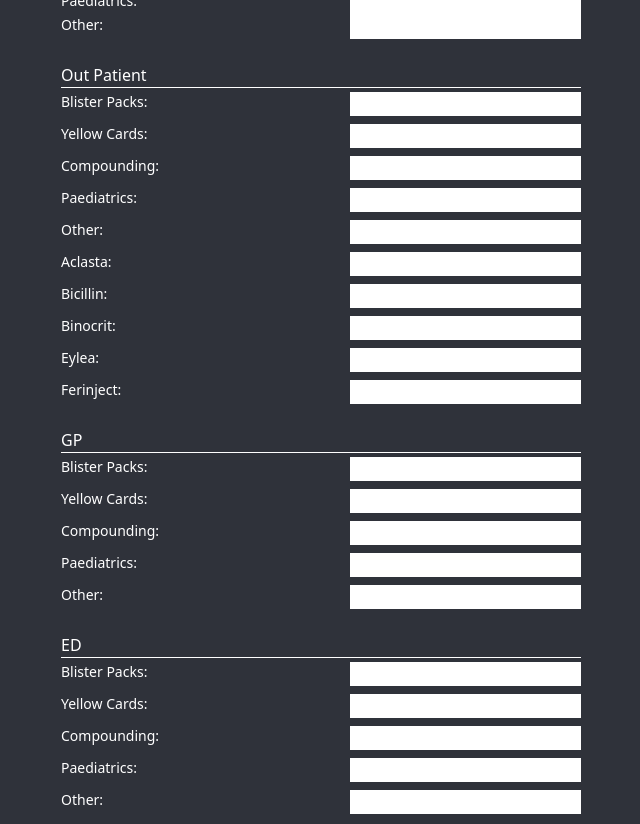
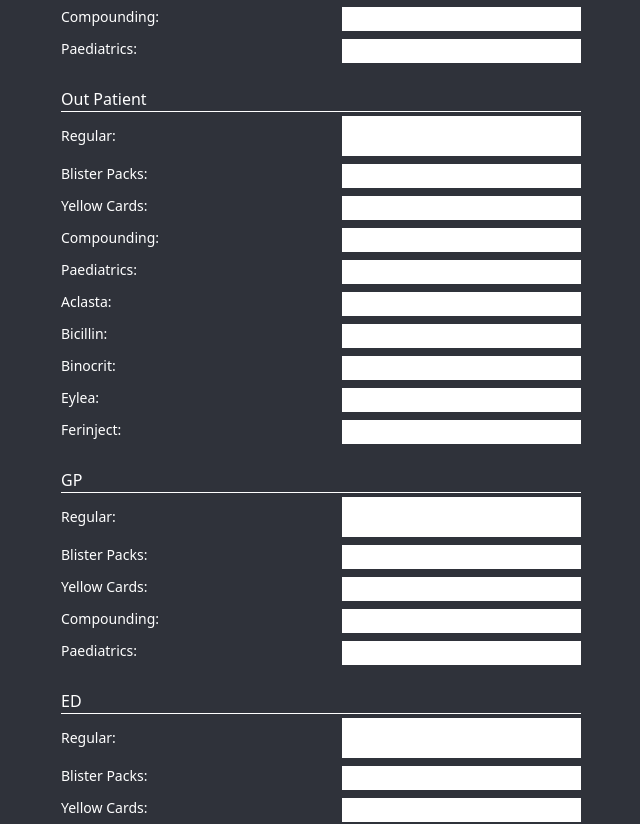
Before and after one commit to KarlGilden/apoteo, a Next.js app: page /new-log in a window 1280 px wide. Shown: the part 300-1124 px from the top of the page, without its empty margins (319-959 px from the left). Built offline with nearby package versions, Linux system fonts and the light colour scheme.

Commit message:
minor ui changes

```diff
--- a/pages/new-log.tsx
+++ b/pages/new-log.tsx
@@ -136,7 +136,6 @@ const NewLog = () => {
             className='bg-transparent text-white text-xl'
             type="date"
             onChange={(e)=>setLogObj({ ...logObj, date: e.target.value })}
-
             />
         </div>
         <div className='p-3'></div>
@@ -147,28 +146,29 @@ const NewLog = () => {
                         <div>
                             <p className='text-white'>Discharge</p>
                             <hr className='text-white mb-1' />
+                            <div className='flex justify-between w-full sm:w-full items-center'>
+                                <label className='text-sm text-white' htmlFor="">Regular:</label>
+                                <input className='py-2 px-1' type="number" onChange={(e)=>{setData({...data, discharge: {...data.discharge, other: parseInt(e.target.value)}})}}/>
+                            </div>
+                            <div className='p-1'></div>
                             <div className='flex justify-between w-full sm:w-full'>
                                 <label className='text-sm text-white' htmlFor="">Blister Packs:</label>
-                                <input type="number" onChange={(e)=>{setData({...data, discharge: {...data.discharge, blisterPacks: parseInt(e.target.value)}})}}/>
+                                <input className='px-1' type="number" onChange={(e)=>{setData({...data, discharge: {...data.discharge, blisterPacks: parseInt(e.target.value)}})}}/>
                             </div>
                             <div className='p-1'></div>
                             <div className='flex justify-between w-full sm:w-full'>
                                 <label className='text-sm text-white' htmlFor="">Yellow Cards:</label>
-                                <input type="number" onChange={(e)=>{setData({...data, discharge: {...data.discharge, yellowCards: parseInt(e.target.value)}})}}/>
+                                <input className='px-1' type="number" onChange={(e)=>{setData({...data, discharge: {...data.discharge, yellowCards: parseInt(e.target.value)}})}}/>
                             </div>
                             <div className='p-1'></div>
                             <div className='flex justify-between w-full sm:w-full'>
                                 <label className='text-sm text-white' htmlFor="">Compounding:</label>
-                                <input type="number" onChange={(e)=>{setData({...data, discharge: {...data.discharge, compounding: parseInt(e.target.value)}})}}/>
+                                <input className='px-1' type="number" onChange={(e)=>{setData({...data, discharge: {...data.discharge, compounding: parseInt(e.target.value)}})}}/>
                             </div>
                             <div className='p-1'></div>
                             <div className='flex justify-between w-full sm:w-full'>
                                 <label className='text-sm text-white' htmlFor="">Paediatrics:</label>
-                                <input type="number" onChange={(e)=>{setData({...data, discharge: {...data.discharge, paediatric: parseInt(e.target.value)}})}}/>
-                            </div>
-                            <div className='flex justify-between w-full sm:w-full'>
-                                <label className='text-sm text-white' htmlFor="">Other:</label>
-                                <input type="number" onChange={(e)=>{setData({...data, discharge: {...data.discharge, other: parseInt(e.target.value)}})}}/>
+                                <input className='px-1' type="number" onChange={(e)=>{setData({...data, discharge: {...data.discharge, paediatric: parseInt(e.target.value)}})}}/>
                             </div>
                         </div>
 
@@ -178,54 +178,54 @@ const NewLog = () => {
                             <p className='text-white'>Out Patient</p>
                             <hr className='text-white mb-1' />
 
+                            <div className='flex justify-between w-full sm:w-full  items-center'>
+                                <label className='text-sm text-white' htmlFor="">Regular:</label>
+                                <input className='py-2 px-1' type="number" onChange={(e)=>{setData({...data, outp: {...data.outp, other: parseInt(e.target.value)}})}}/>
+                            </div>
+                            <div className='p-1'></div>
                             <div className='flex justify-between w-full sm:w-full'>
                                 <label className='text-sm text-white' htmlFor="">Blister Packs:</label>
-                                <input type="number" onChange={(e)=>{setData({...data, outp: {...data.outp, blisterPacks: parseInt(e.target.value)}})}}/>
+                                <input className='px-1' type="number" onChange={(e)=>{setData({...data, outp: {...data.outp, blisterPacks: parseInt(e.target.value)}})}}/>
                             </div>
                             <div className='p-1'></div>
                             <div className='flex justify-between w-full sm:w-full'>
                                 <label className='text-sm text-white' htmlFor="">Yellow Cards:</label>
-                                <input type="number" onChange={(e)=>{setData({...data, outp: {...data.outp, yellowCards: parseInt(e.target.value)}})}}/>
+                                <input className='px-1' type="number" onChange={(e)=>{setData({...data, outp: {...data.outp, yellowCards: parseInt(e.target.value)}})}}/>
                             </div>
                             <div className='p-1'></div>
                             <div className='flex justify-between w-full sm:w-full'>
                                 <label className='text-sm text-white' htmlFor="">Compounding:</label>
-                                <input type="number" onChange={(e)=>{setData({...data, outp: {...data.outp, compounding: parseInt(e.target.value)}})}}/>
+                                <input className='px-1' type="number" onChange={(e)=>{setData({...data, outp: {...data.outp, compounding: parseInt(e.target.value)}})}}/>
                             </div>
                             <div className='p-1'></div>
                             <div className='flex justify-between w-full sm:w-full'>
                                 <label className='text-sm text-white' htmlFor="">Paediatrics:</label>
-                                <input type="number" onChange={(e)=>{setData({...data, outp: {...data.outp, paediatric: parseInt(e.target.value)}})}}/>
-                            </div>
-                            <div className='p-1'></div>
-                            <div className='flex justify-between w-full sm:w-full'>
-                                <label className='text-sm text-white' htmlFor="">Other:</label>
-                                <input type="number" onChange={(e)=>{setData({...data, outp: {...data.outp, other: parseInt(e.target.value)}})}}/>
+                                <input className='px-1' type="number" onChange={(e)=>{setData({...data, outp: {...data.outp, paediatric: parseInt(e.target.value)}})}}/>
                             </div>
                             <div className='p-1'></div>
                             <div className='flex justify-between w-full sm:w-full'>
                                 <label className='text-sm text-white' htmlFor="">Aclasta:</label>
-                                <input type="number" onChange={(e)=>{setData({...data, outp: {...data.outp, aclasta: parseInt(e.target.value)}})}}/>
+                                <input className='px-1' type="number" onChange={(e)=>{setData({...data, outp: {...data.outp, aclasta: parseInt(e.target.value)}})}}/>
                             </div>
                             <div className='p-1'></div>
                             <div className='flex justify-between w-full sm:w-full'>
                                 <label className='text-sm text-white' htmlFor="">Bicillin:</label>
-                                <input type="number" onChange={(e)=>{setData({...data, outp: {...data.outp, bicillin: parseInt(e.target.value)}})}}/>
+                                <input className='px-1' type="number" onChange={(e)=>{setData({...data, outp: {...data.outp, bicillin: parseInt(e.target.value)}})}}/>
                             </div>
                             <div className='p-1'></div>
                             <div className='flex justify-between w-full sm:w-full'>
                                 <label className='text-sm text-white' htmlFor="">Binocrit:</label>
-                                <input type="number" onChange={(e)=>{setData({...data, outp: {...data.outp, binocrit: parseInt(e.target.value)}})}}/>
+                                <input className='px-1' type="number" onChange={(e)=>{setData({...data, outp: {...data.outp, binocrit: parseInt(e.target.value)}})}}/>
                             </div>
                             <div className='p-1'></div>
                             <div className='flex justify-between w-full sm:w-full'>
                                 <label className='text-sm text-white' htmlFor="">Eylea:</label>
-                                <input type="number" onChange={(e)=>{setData({...data, outp: {...data.outp, eylea: parseInt(e.target.value)}})}}/>
+                                <input className='px-1' type="number" onChange={(e)=>{setData({...data, outp: {...data.outp, eylea: parseInt(e.target.value)}})}}/>
                             </div>
                             <div className='p-1'></div>
                             <div className='flex justify-between w-full sm:w-full'>
                                 <label className='text-sm text-white' htmlFor="">Ferinject:</label>
-                                <input type="number" onChange={(e)=>{setData({...data, outp: {...data.outp, ferinject: parseInt(e.target.value)}})}}/>
+                                <input className='px-1' type="number" onChange={(e)=>{setData({...data, outp: {...data.outp, ferinject: parseInt(e.target.value)}})}}/>
                             </div>
                         </div>
 
@@ -236,29 +236,29 @@ const NewLog = () => {
                             <p className='text-white'>GP</p>
                             <hr className='text-white mb-1' />
 
+                            <div className='flex justify-between w-full sm:w-full  items-center'>
+                                <label className='text-sm text-white' htmlFor="">Regular:</label>
+                                <input className='py-2 px-1' type="number" onChange={(e)=>{setData({...data, gp: {...data.gp, other: parseInt(e.target.value)}})}}/>
+                            </div>
+                            <div className='p-1'></div>
                             <div className='flex justify-between w-full sm:w-full'>
                                 <label className='text-sm text-white' htmlFor="">Blister Packs:</label>
-                                <input type="number" onChange={(e)=>{setData({...data, gp: {...data.gp, blisterPacks: parseInt(e.target.value)}})}}/>
+                                <input className='px-1' type="number" onChange={(e)=>{setData({...data, gp: {...data.gp, blisterPacks: parseInt(e.target.value)}})}}/>
                             </div>
                             <div className='p-1'></div>
                             <div className='flex justify-between w-full sm:w-full'>
                                 <label className='text-sm text-white' htmlFor="">Yellow Cards:</label>
-                                <input type="number" onChange={(e)=>{setData({...data, gp: {...data.gp, yellowCards: parseInt(e.target.value)}})}}/>
+                                <input className='px-1' type="number" onChange={(e)=>{setData({...data, gp: {...data.gp, yellowCards: parseInt(e.target.value)}})}}/>
                             </div>
                             <div className='p-1'></div>
                             <div className='flex justify-between w-full sm:w-full'>
                                 <label className='text-sm text-white' htmlFor="">Compounding:</label>
-                                <input type="number" onChange={(e)=>{setData({...data, gp: {...data.gp, compounding: parseInt(e.target.value)}})}}/>
+                                <input className='px-1' type="number" onChange={(e)=>{setData({...data, gp: {...data.gp, compounding: parseInt(e.target.value)}})}}/>
                             </div>
                             <div className='p-1'></div>
                             <div className='flex justify-between w-full sm:w-full'>
                                 <label className='text-sm text-white' htmlFor="">Paediatrics:</label>
-                                <input type="number" onChange={(e)=>{setData({...data, gp: {...data.gp, paediatric: parseInt(e.target.value)}})}}/>
-                            </div>
-                            <div className='p-1'></div>
-                            <div className='flex justify-between w-full sm:w-full'>
-                                <label className='text-sm text-white' htmlFor="">Other:</label>
-                                <input type="number" onChange={(e)=>{setData({...data, gp: {...data.gp, other: parseInt(e.target.value)}})}}/>
+                                <input className='px-1' type="number" onChange={(e)=>{setData({...data, gp: {...data.gp, paediatric: parseInt(e.target.value)}})}}/>
                             </div>
                          </div>
 
@@ -268,29 +268,29 @@ const NewLog = () => {
                             <p className='text-white'>ED</p>
                             <hr className='text-white mb-1' />
 
+                            <div className='flex justify-between w-full sm:w-full items-center'>
+                                <label className='text-sm text-white' htmlFor="">Regular:</label>
+                                <input className='py-2 px-1' type="number" onChange={(e)=>{setData({...data, ed: {...data.ed, other: parseInt(e.target.value)}})}}/>
+                            </div>
+                            <div className='p-1'></div>
                             <div className='flex justify-between w-full sm:w-full'>
                                 <label className='text-sm text-white' htmlFor="">Blister Packs:</label>
-                                <input type="number" onChange={(e)=>{setData({...data, ed: {...data.ed, blisterPacks: parseInt(e.target.value)}})}}/>
+                                <input className='px-1' type="number" onChange={(e)=>{setData({...data, ed: {...data.ed, blisterPacks: parseInt(e.target.value)}})}}/>
                             </div>
                             <div className='p-1'></div>
                             <div className='flex justify-between w-full sm:w-full'>
                                 <label className='text-sm text-white' htmlFor="">Yellow Cards:</label>
-                                <input type="number" onChange={(e)=>{setData({...data, ed: {...data.ed, yellowCards: parseInt(e.target.value)}})}}/>
+                                <input className='px-1' type="number" onChange={(e)=>{setData({...data, ed: {...data.ed, yellowCards: parseInt(e.target.value)}})}}/>
                             </div>
                             <div className='p-1'></div>
                             <div className='flex justify-between w-full sm:w-full'>
                                 <label className='text-sm text-white' htmlFor="">Compounding:</label>
-                                <input type="number" onChange={(e)=>{setData({...data, ed: {...data.ed, compounding: parseInt(e.target.value)}})}}/>
+                                <input className='px-1' type="number" onChange={(e)=>{setData({...data, ed: {...data.ed, compounding: parseInt(e.target.value)}})}}/>
                             </div>
                             <div className='p-1'></div>
                             <div className='flex justify-between w-full sm:w-full'>
                                 <label className='text-sm text-white' htmlFor="">Paediatrics:</label>
-                                <input type="number" onChange={(e)=>{setData({...data, ed: {...data.ed, paediatric: parseInt(e.target.value)}})}}/>
-                            </div>
-                            <div className='p-1'></div>
-                            <div className='flex justify-between w-full sm:w-full'>
-                                <label className='text-sm text-white' htmlFor="">Other:</label>
-                                <input type="number" onChange={(e)=>{setData({...data, ed: {...data.ed, other: parseInt(e.target.value)}})}}/>
+                                <input className='px-1' type="number" onChange={(e)=>{setData({...data, ed: {...data.ed, paediatric: parseInt(e.target.value)}})}}/>
                             </div>
                         </div>
                     </div>
```
